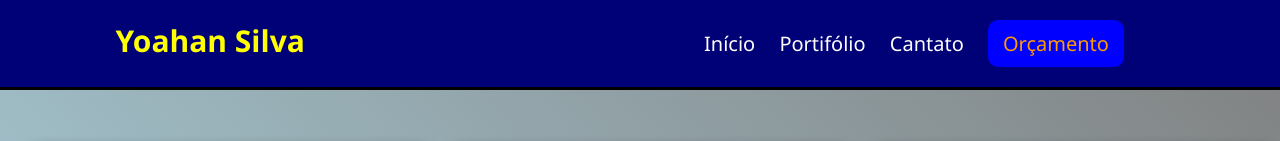
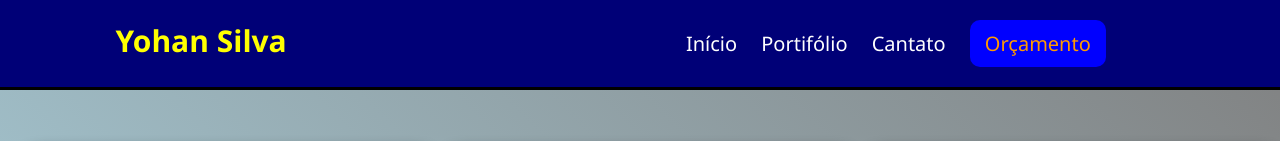
Before and after one commit to Yohan-Silva/site-responsivo, a plain HTML site: page index.html in a window 1280 px wide. Shown: the top 141 px of the page. Drawn offline with Linux system fonts and the light colour scheme.

Commit message:
Update index.html

```diff
--- a/index.html
+++ b/index.html
@@ -14,7 +14,7 @@
     <header>
         <div class="centralizado">
             <div class="logo">
-                <h1>Yoahan Silva</h1>
+                <h1>Yohan Silva</h1>
             </div>
             <div class="menu">
                 <a href="">Início</a>
```
